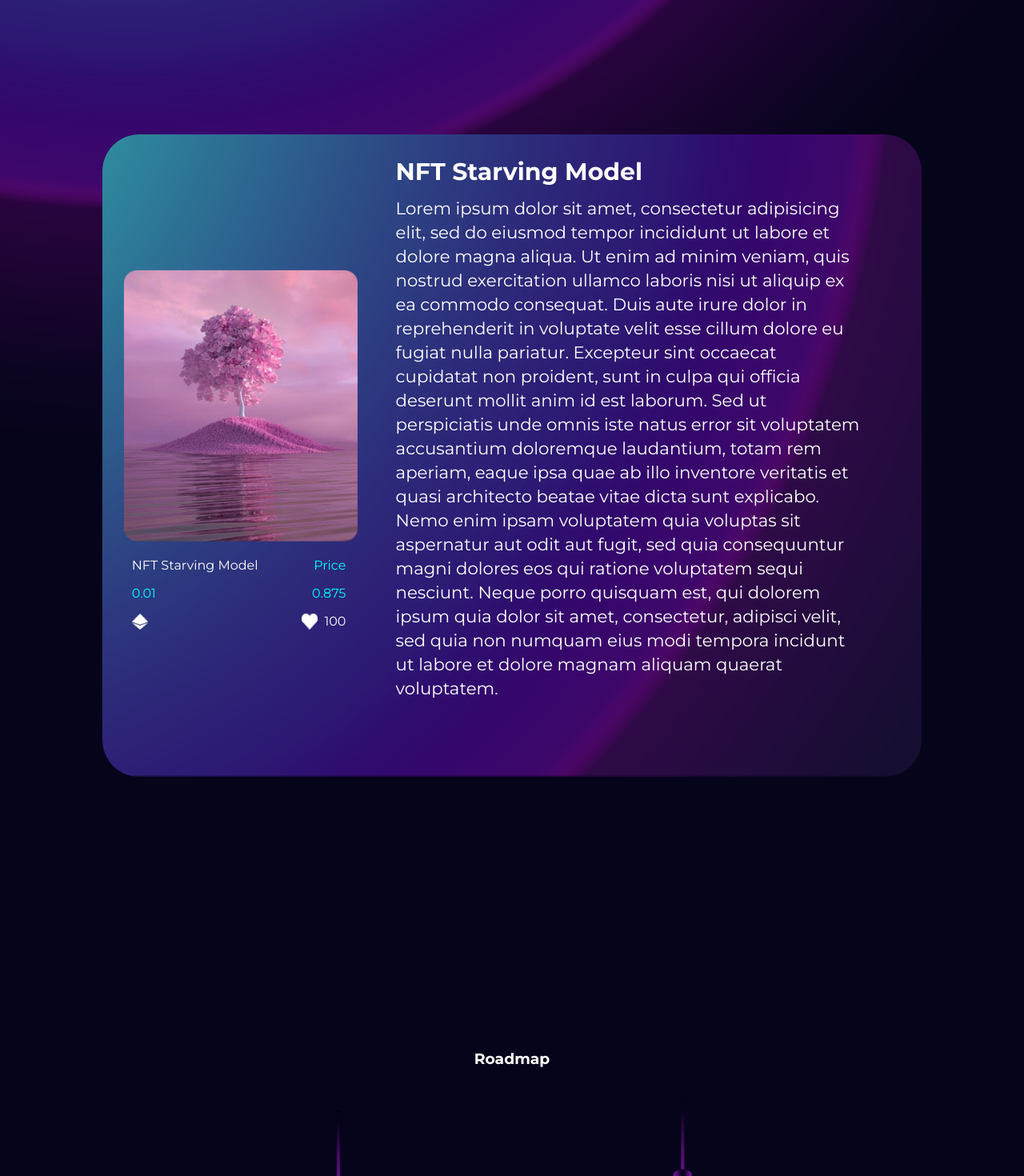
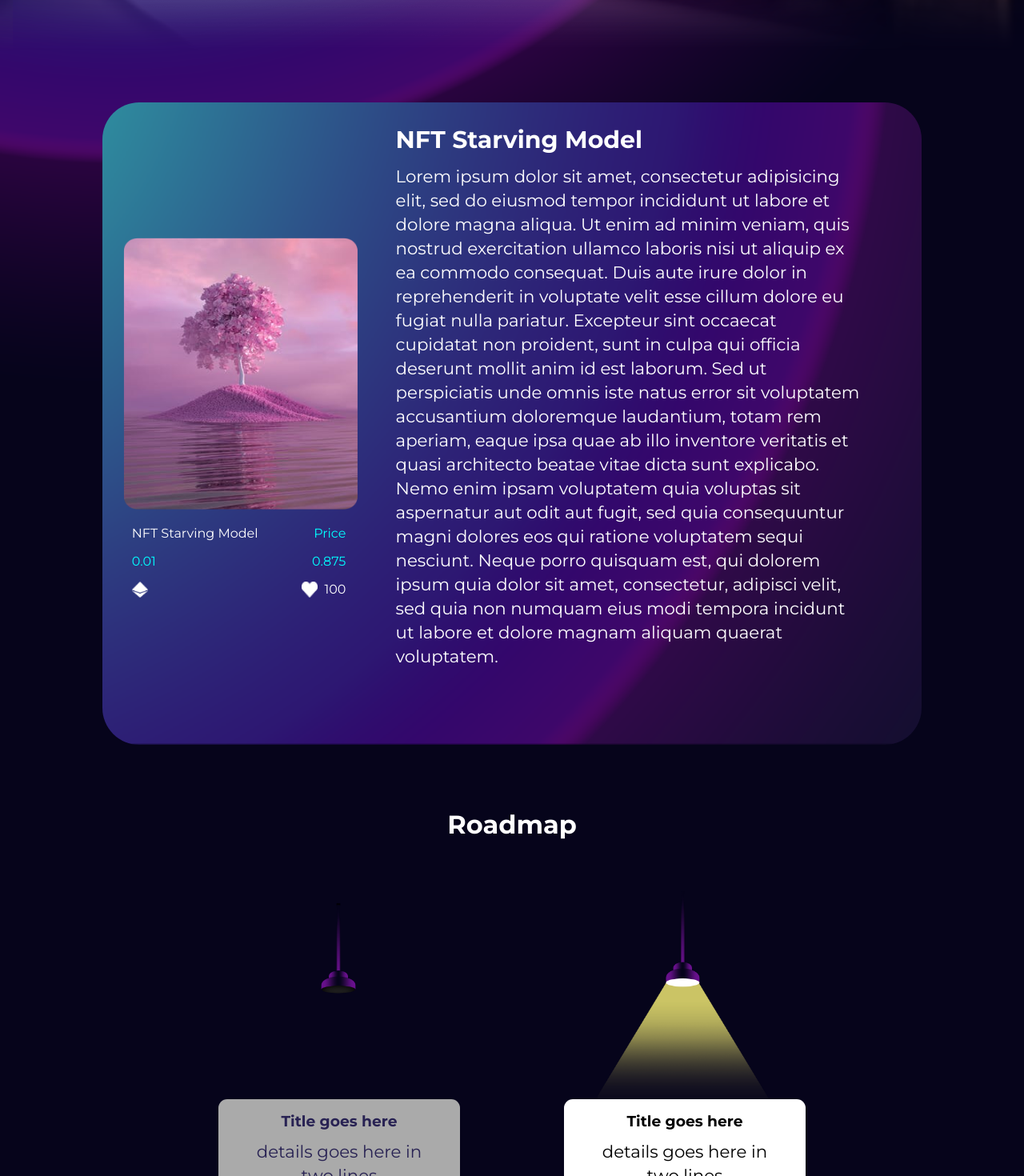
Before and after one commit to igaimerca/starving-model-website, a React (Vite) app: page / in a window 1280 px wide. Shown: the part 920-2390 px from the top of the page at 80% size. Built offline with nearby package versions, Linux system fonts and the light colour scheme.

Commit message:
feat: revamp

```diff
--- a/src/App.css
+++ b/src/App.css
@@ -1,5 +1,5 @@
 header {
-    height: 100vh;
+    height: 123vh;
     background-image: url(/images/banner.png);
     /* background: #282253; */
     -webkit-mask-image: linear-gradient(black 71%, transparent);
--- a/src/components/About/About.css
+++ b/src/components/About/About.css
@@ -1,7 +1,6 @@
 .about-wrapper {
     margin: auto;
     width: 80%;
-    margin: 18rem auto;
     border-radius: 46px;
     height: auto;
     background-image: url(/images/about_bg.png);
@@ -12,6 +11,7 @@
     align-items: center;
     justify-content: center;
     padding: 2rem;
+    margin-top: 4rem;
 }
 .about-wrapper img {
     height: 340px;
--- a/src/components/Roadmap/Roadmap.jsx
+++ b/src/components/Roadmap/Roadmap.jsx
@@ -6,7 +6,7 @@ function Roadmap() {
 
     return (
         <div className="roadmap" id='roadmap'>
-            <h3 className="title">Roadmap</h3>
+            <h1 className="title">Roadmap</h1>
             <div className="container">
                 <div className={`map_holder ${active === "first" ? 'active' : ""}`} onMouseEnter={() => setActive('first')}>
                     <div className="triangle">
```
